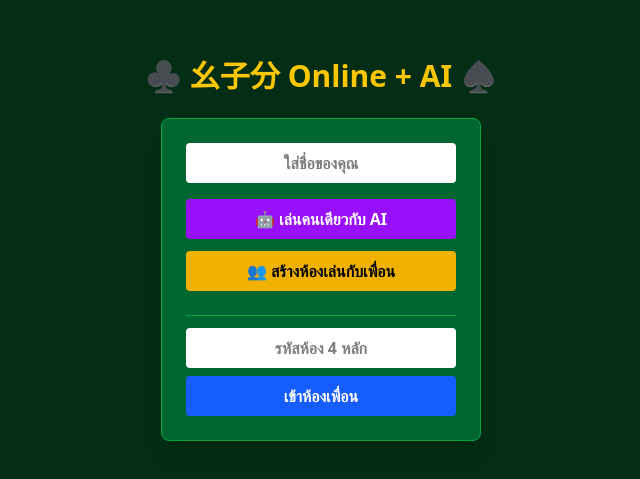
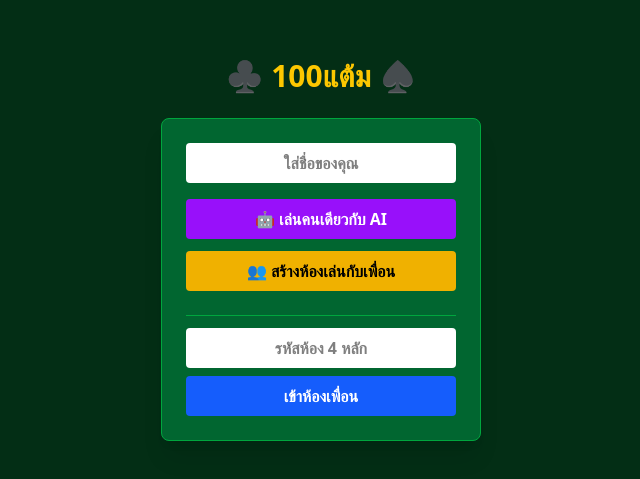
Before and after one commit to damdamdam99902-pixel/yao-zi-fen-game, a website: page index.html in a window 1280 px wide. Shown: the part 151-630 px from the top of the page, without its empty margins (319-959 px from the left). Drawn offline with nearby package versions, Linux system fonts and the light colour scheme; no server answers.

Commit message:
Update index.html

```diff
--- a/index.html
+++ b/index.html
@@ -15,7 +15,7 @@
 
     <!-- ล็อบบี้สร้าง/เข้าห้อง -->
     <div id="lobby" class="flex flex-col items-center justify-center h-screen bg-green-950 p-4">
-        <h1 class="text-3xl font-bold mb-6 text-yellow-400">♣️ 幺子分 Online + AI ♠️</h1>
+        <h1 class="text-3xl font-bold mb-6 text-yellow-400">♣️ 100แต้ม ♠️</h1>
         <div class="bg-green-800 p-6 rounded-lg shadow-xl w-80 text-center border border-green-600">
             <input type="text" id="playerName" placeholder="ใส่ชื่อของคุณ" class="w-full p-2 mb-4 text-black bg-white rounded font-bold text-center">
 
```
